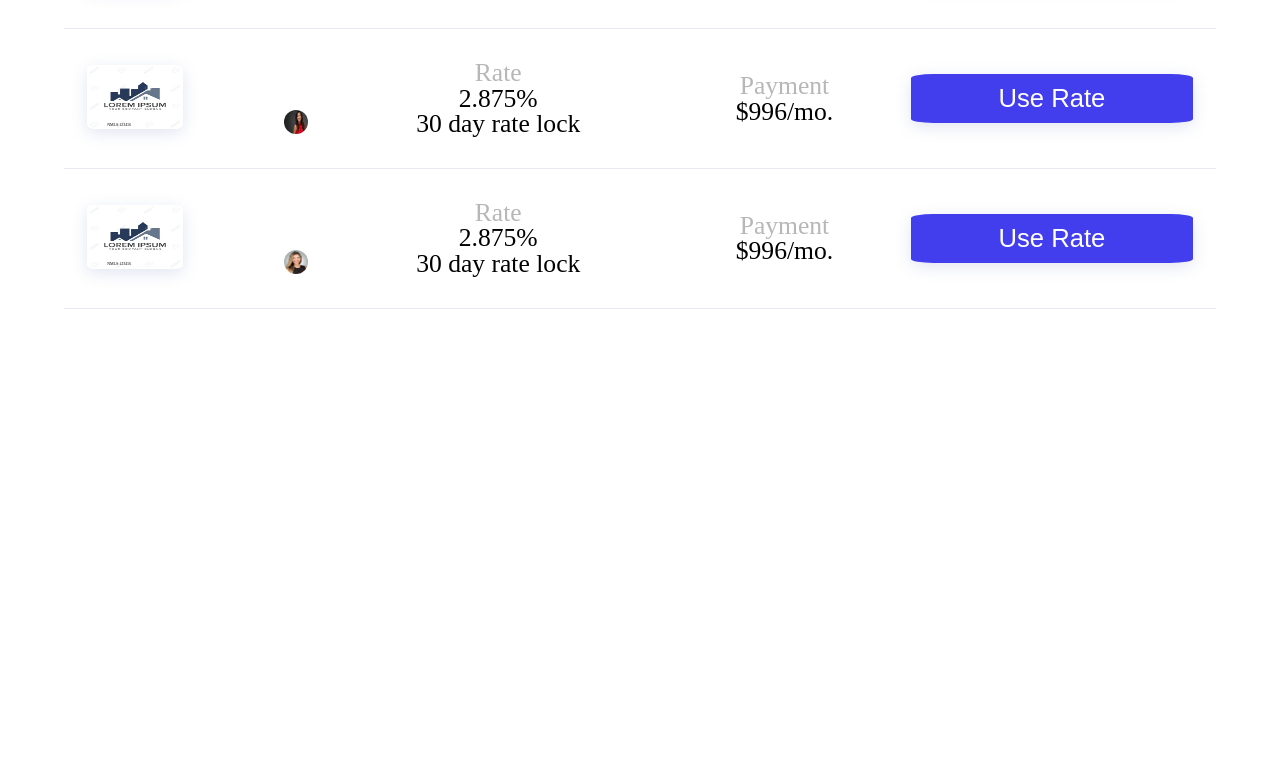
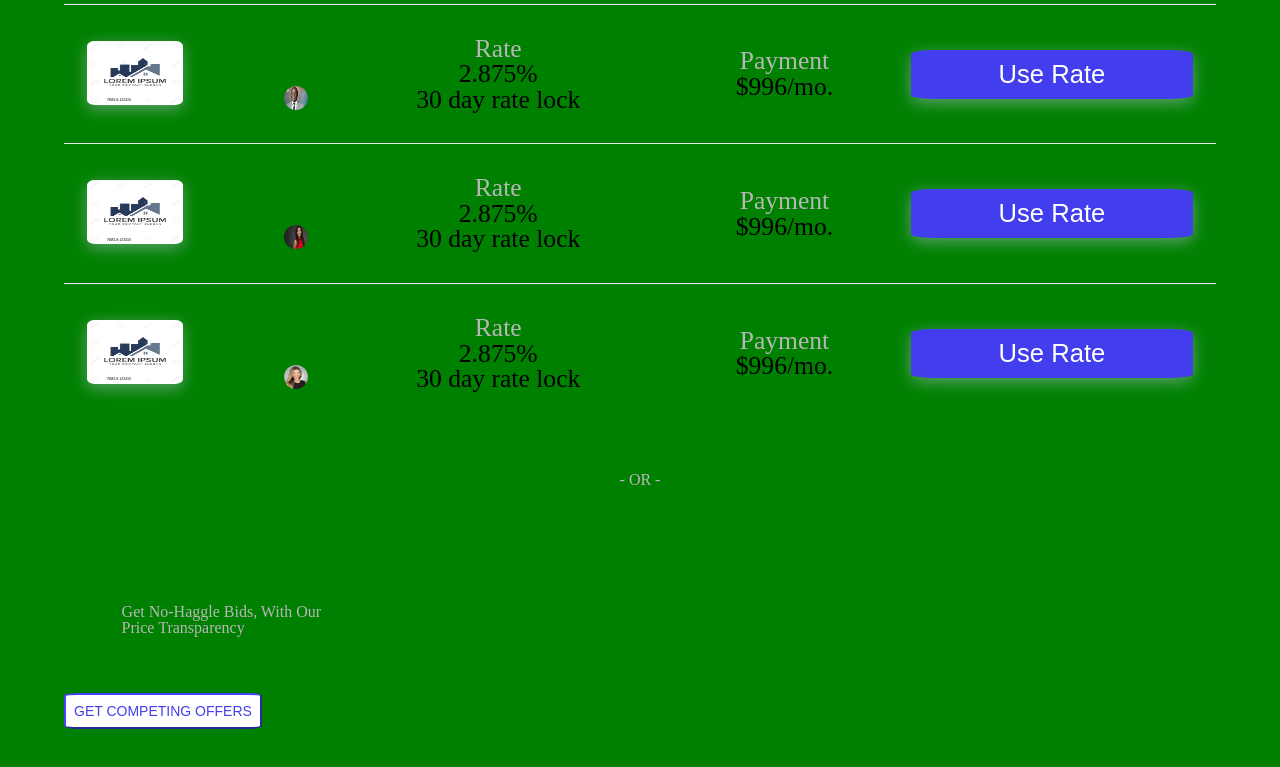
Before and after one commit to mattkastner/loan-web-app, a React (Create React App) app: page / in a window 1280 px wide. Shown: the part 379-1146 px from the top of the page. Before the commit the page ends 800 px from the top, so only its background shows below. Built offline with nearby package versions, Linux system fonts and the light colour scheme.

Commit message:
some more css

```diff
--- a/src/components/LenderRates.js
+++ b/src/components/LenderRates.js
@@ -124,7 +124,11 @@ export default function LenderRates() {
         </div>
         <button className="rate-button">Use Rate</button>
       </div>
-      <hr></hr>
+      <div className="or">- OR -</div>
+      <h4 className="header-4">
+        Get No-Haggle Bids, With Our Price Transparency
+      </h4>
+      <button className="competing-button">GET COMPETING OFFERS</button>
     </div>
   );
 }
--- a/src/components/LenderRates.scss
+++ b/src/components/LenderRates.scss
@@ -8,6 +8,7 @@
   color: #b7b7b7;
   display: block;
   width: 220px;
+  padding: 5%;
 }
 
 /* The switch - the box around the slider */
@@ -153,14 +154,42 @@ hr {
   border: none;
 }
 
-@media only screen and (min-width: 569px) {
-  #honcho-profile {
-    height: 1.5rem;
-    width: 1.5rem;
-    border-radius: 50%;
-    position: absolute;
-    bottom: -3%;
-    right: 12%;
-    z-index: 3;
+.or {
+  color: #b7b7b7;
+  text-align: center;
+  padding: 5%;
+}
+
+.competing-button {
+  background-color: #ffffff;
+  border-radius: 8%;
+  border-color: $background-primary;
+  color: $background-primary;
+  padding: 8px 8px 8px 8px;
+  font-size: 0.875em;
+  align-items: center;
+}
+
+@media only screen and (min-width: 600px) {
+  .lender-rates-container {
+    background-color: blue;
   }
 }
+
+@media only screen and (min-width: 768px) {
+  .lender-rates-container {
+    background-color: red;
+  }
+}
+
+@media only screen and (min-width: 992px) {
+  .lender-rates-container {
+    background-color: yellow;
+  }
+}
+
+@media only screen and (min-width: 1200px) {
+  .lender-rates-container {
+    background-color: green;
+  }
+}
```
